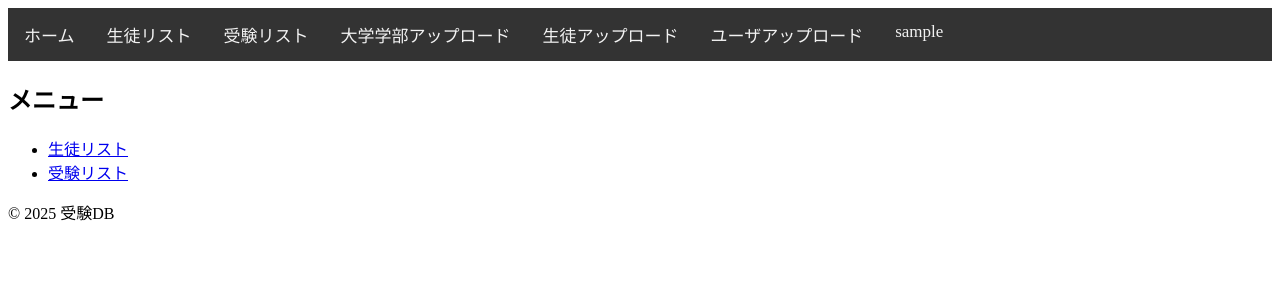
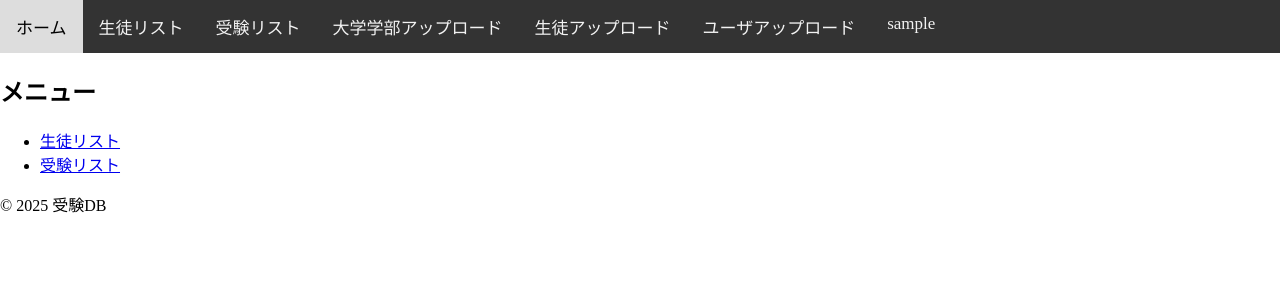
Before and after one commit to k4pu/admission_exam, a Django app: page /admission_exam_db/ in a window 1280 px wide. Shown: the top 300 px of the page. Run offline with Django 5.2, Linux system fonts and the light colour scheme; the visitor is signed in with stand-in values (Sample User, id 1).

Commit message:
modified body margin to 0.

```diff
--- a/admission_exam_db/static/admission_exam_db/css/style.css
+++ b/admission_exam_db/static/admission_exam_db/css/style.css
@@ -1,5 +1,9 @@
+body {
+    margin: 0 0 0 0;
+}
 /* Add a black background color to the top navigation */
 .topnav {
+  margin: 0 0 0 0;
   background-color: #333;
   overflow: hidden;
 }
--- a/admission_exam_db/templates/admission_exam_db/student_admission_exam_form.html
+++ b/admission_exam_db/templates/admission_exam_db/student_admission_exam_form.html
@@ -7,6 +7,7 @@
 {% block title %}{{ student_name }}：受験記録{% endblock %}
 
 {% block content %}
+<a href="{% url 'admission_exam_db:student_detail' student_id=student_id %}" class="Page-Btn">戻る</a>
 <h2>{{ student_name }}：受験記録</h2>
 <form method="post">
 {% csrf_token %}
@@ -34,5 +35,4 @@
         <button class="Form-Alert-Btn" type="submit" onclick="return confirm('受験データを削除しますか？');">削除</button>
     </form>
 {% endif %}
-<a href="{% url 'admission_exam_db:student_detail' student_id=student_id %}" class="Page-Btn">戻る</a>
 {% endblock %}
```
